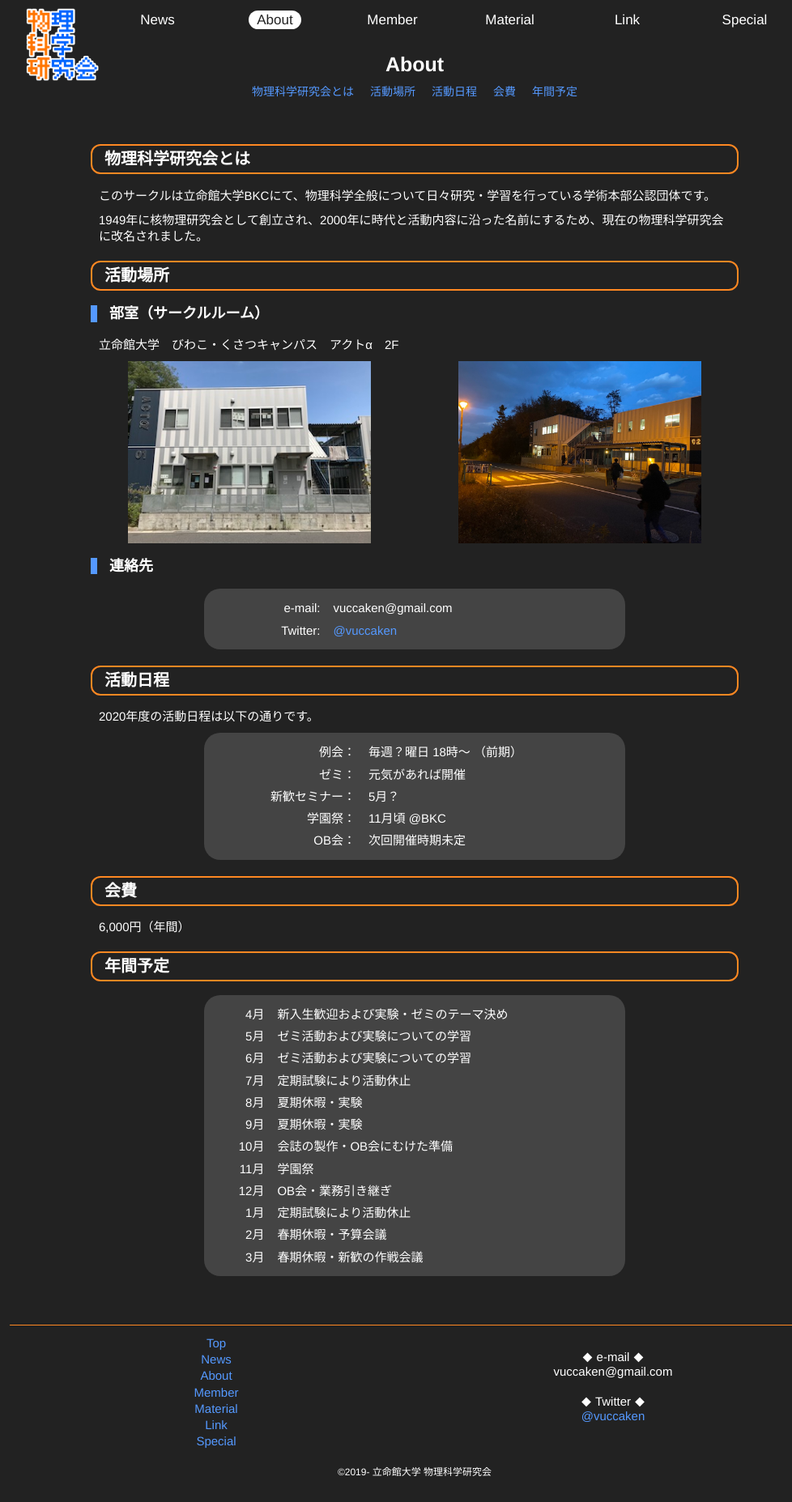
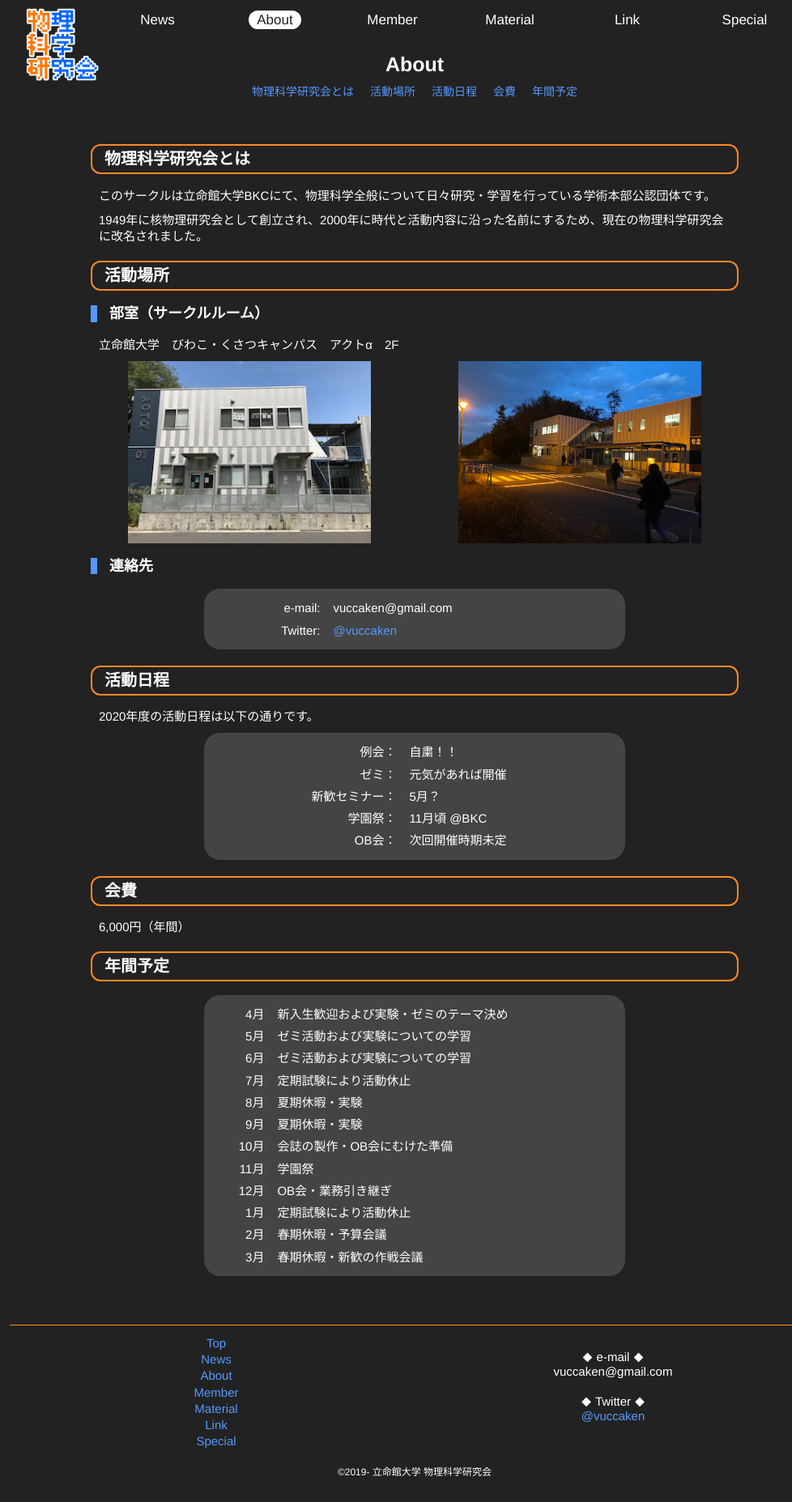
Before and after one commit to vuccaken/vuccaken.github.io, a Jekyll site: the page built from _pages/about.md, in a window 1280 px wide. Shown: the whole page at 81% size, without its empty margins (128-1106 px from the left). Built offline with Jekyll 4.4.1, drawn with Linux system fonts in a browser that asks for light colours.

Commit message:
Update about.md
例会を自粛にしました

```diff
--- a/_pages/about.md
+++ b/_pages/about.md
@@ -8,7 +8,8 @@ act_alpha:
 
 year: 2020年度
 active_plan:
-  - [例会, 毎週？曜日 18時〜 （前期）]
+  - [例会, 自粛！！]
+  # - [例会, 毎週？曜日 18時〜 （前期）]
   - [ゼミ, 元気があれば開催]
   - [新歓セミナー, 5月？]
   - [学園祭, 11月頃 @BKC]
```
